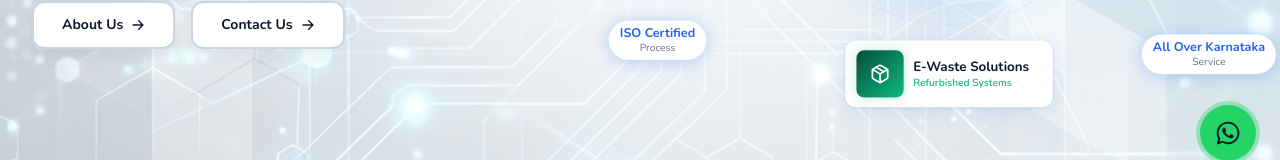
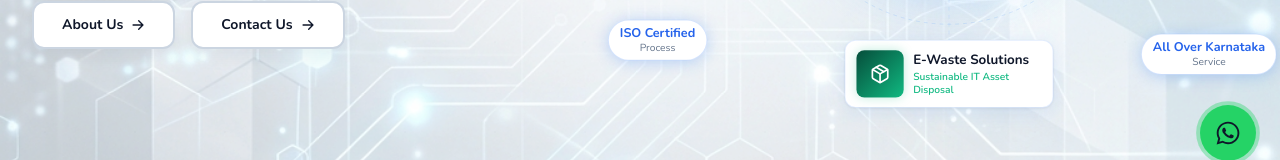
Before and after one commit to Yasir533/sai-infotech-webapp, a React (Vite) app in the folder sai-info/: page / in a window 1280 px wide. Shown: the part 543-703 px from the top of the page. Built offline with nearby package versions, Linux system fonts and the light colour scheme; a web font is replaced by a local one.

Commit message:
changes in orbit

```diff
--- a/sai-info/src/components/OrbitalServices.jsx
+++ b/sai-info/src/components/OrbitalServices.jsx
@@ -436,7 +436,7 @@ const SERVICES = [
   {
     id: 'ewaste',
     title: 'E-Waste Solutions',
-    subtitle: 'Refurbished Systems',
+    subtitle: 'Sustainable IT Asset Disposal',
     icon: FiPackage,
     color: '#10b981',
     iconBg: 'linear-gradient(135deg,#064e3b,#10b981)',
```
